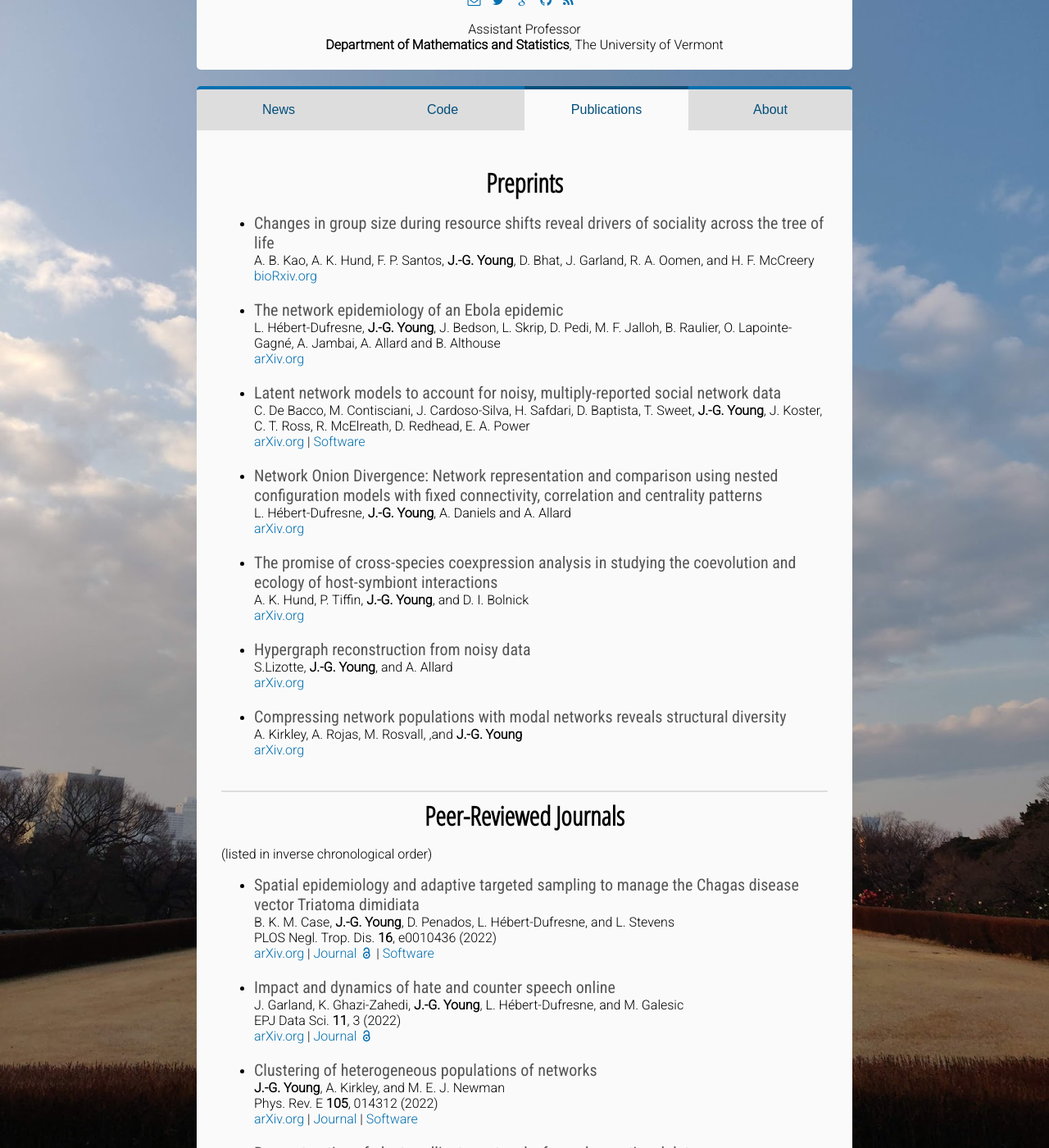
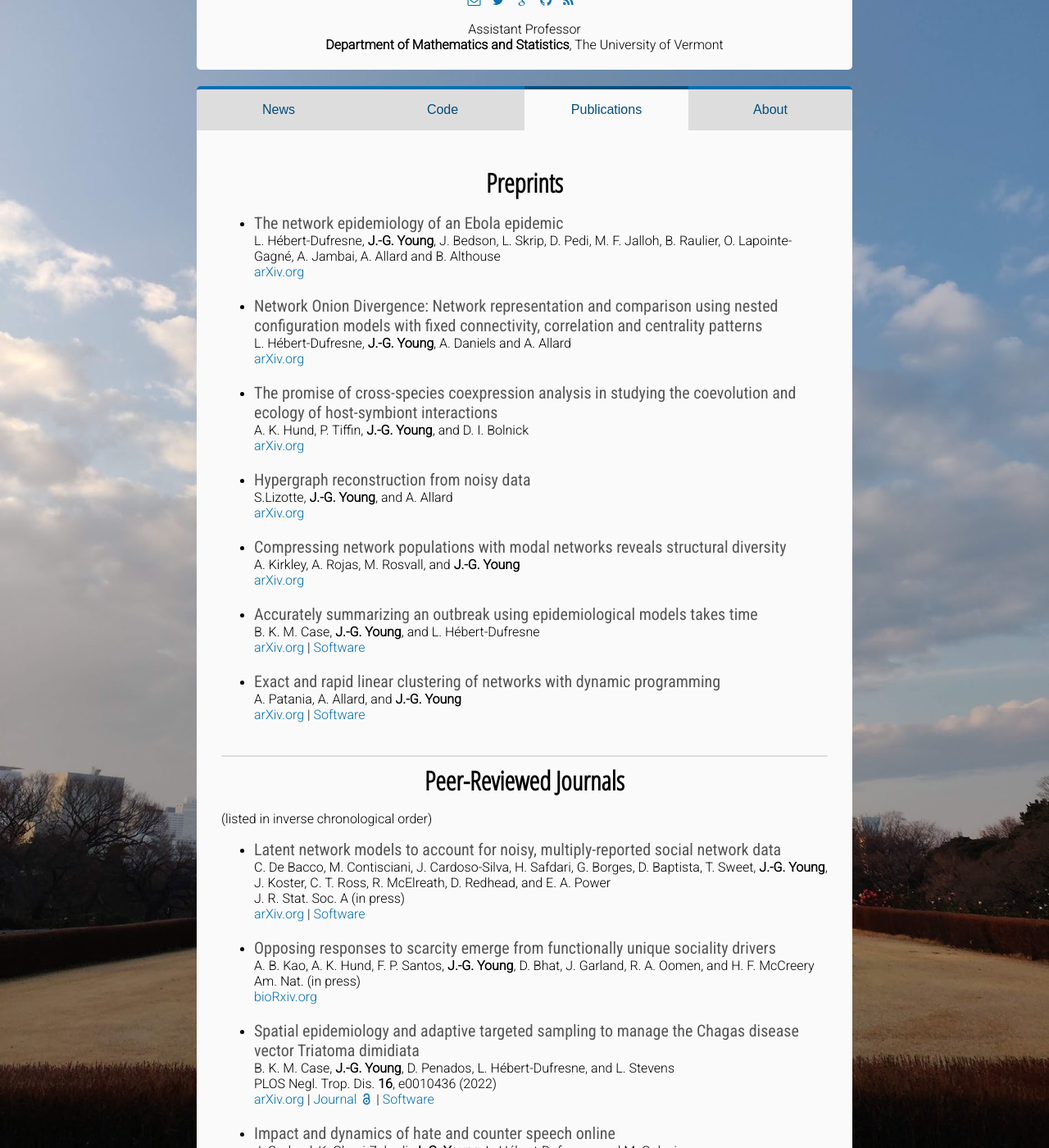
Before and after one commit to jg-you/jg-you.github.io, a Jekyll site: the page built from publications.md, in a window 1280 px wide and 1400 px high, scrolled down 298 px. Shown: the whole window at 82% size. Built offline with Jekyll 4.4.1, drawn with Linux system fonts in a browser that asks for light colours; some web fonts are replaced; comment, search, counter and statistics services are not loaded.

Commit message:
Update publications.md
2 new preprints + paper shifted to in press

```diff
--- a/publications.md
+++ b/publications.md
@@ -6,17 +6,10 @@ title: Publications
 <span id="nav-preprints"></span>
 ## Preprints
 
-* <span class="pub-title">Changes in group size during resource shifts reveal drivers of sociality across the tree of life</span><br/>
-A. B. Kao, A. K. Hund, F. P. Santos, **J.-G. Young**, D. Bhat, J. Garland, R. A. Oomen, and H. F. McCreery<br/>
-[bioRxiv.org](https://dx.doi.org/10.1101/2020.03.17.994343)
 
 * <span class="pub-title">The network epidemiology of an Ebola epidemic</span><br/>
 L. Hébert-Dufresne, **J.-G. Young**, J. Bedson, L. Skrip, D. Pedi, M. F. Jalloh, B. Raulier, O. Lapointe-Gagné, A. Jambai, A. Allard and B. Althouse<br/>
 [arXiv.org](https://dx.doi.org/10.48550/arXiv.2111.08686)
-
-* <span class="pub-title">Latent network models to account for noisy, multiply-reported social network data</span><br/>
-C. De Bacco, M. Contisciani, J. Cardoso-Silva, H. Safdari, D. Baptista, T. Sweet, **J.-G. Young**, J. Koster, C. T. Ross, R. McElreath, D. Redhead, E. A. Power<br/>
-[arXiv.org](https://dx.doi.org/10.48550/arXiv.2112.11396)  | [Software](https://github.com/latentnetworks/vimure)
 
 * <span class="pub-title">Network Onion Divergence: Network representation and comparison using nested configuration models with fixed connectivity, correlation and centrality patterns</span><br/>
 L. Hébert-Dufresne, **J.-G. Young**, A. Daniels and A. Allard<br/>
@@ -31,8 +24,18 @@ S.Lizotte, **J.-G. Young**, and A. Allard<br/>
 [arXiv.org](https://dx.doi.org/10.48550/arXiv.2208.06503)
 
 * <span class="pub-title">Compressing network populations with modal networks reveals structural diversity</span><br/>
-A. Kirkley, A. Rojas, M. Rosvall, ,and **J.-G. Young**<br/>
+A. Kirkley, A. Rojas, M. Rosvall, and **J.-G. Young**<br/>
 [arXiv.org](https://doi.org/10.48550/arXiv.2209.13827)
+
+* <span class="pub-title">Accurately summarizing an outbreak using epidemiological models takes time</span><br/>
+B. K. M. Case, **J.-G. Young**, and L. Hébert-Dufresne<br/>
+[arXiv.org](https://dx.doi.org/10.48550/arXiv.2301.08799) | [Software](https://github.com/brendandaisy/MarginalDivergence.jl)
+
+
+* <span class="pub-title">Exact and rapid linear clustering of networks with dynamic programming</span><br/>
+A. Patania, A. Allard, and **J.-G. Young**<br/>
+[arXiv.org](https://dx.doi.org/10.48550/arXiv.2301.10403) | [Software](https://github.com/jg-you/dyvider)
+
 
 <div class="end-of-post"></div>
 
@@ -40,6 +43,18 @@ A. Kirkley, A. Rojas, M. Rosvall, ,and **J.-G. Young**<br/>
 ## Peer-Reviewed Journals
 
 <p>(listed in inverse chronological order)</p>
+
+
+* <span class="pub-title">Latent network models to account for noisy, multiply-reported social network data</span><br/>
+C. De Bacco, M. Contisciani, J. Cardoso-Silva, H. Safdari, G. Borges, D. Baptista, T. Sweet, **J.-G. Young**, J. Koster, C. T. Ross, R. McElreath, D. Redhead, and E. A. Power<br/>
+J. R. Stat. Soc. A (in press)<br/>
+[arXiv.org](https://dx.doi.org/10.48550/arXiv.2112.11396)  | [Software](https://github.com/latentnetworks/vimure)
+
+
+* <span class="pub-title">Opposing responses to scarcity emerge from functionally unique sociality drivers</span><br/>
+A. B. Kao, A. K. Hund, F. P. Santos, **J.-G. Young**, D. Bhat, J. Garland, R. A. Oomen, and H. F. McCreery<br/>
+Am. Nat. (in press)<br/>
+[bioRxiv.org](https://dx.doi.org/10.1101/2020.03.17.994343)
 
 * <span class="pub-title">Spatial epidemiology and adaptive targeted sampling to manage the Chagas disease vector Triatoma dimidiata</span><br/>
 B. K. M. Case, **J.-G. Young**, D. Penados, L. Hébert-Dufresne, and L. Stevens<br/>
```
